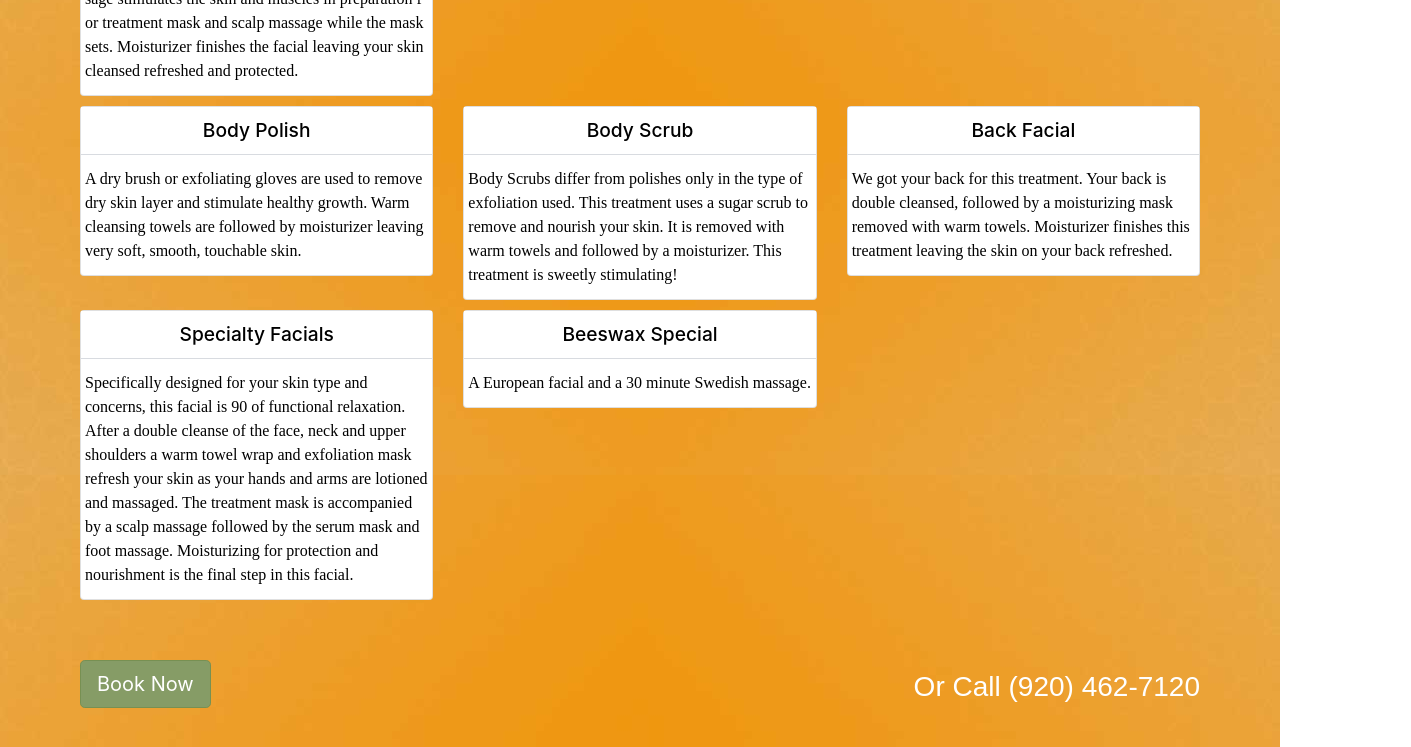
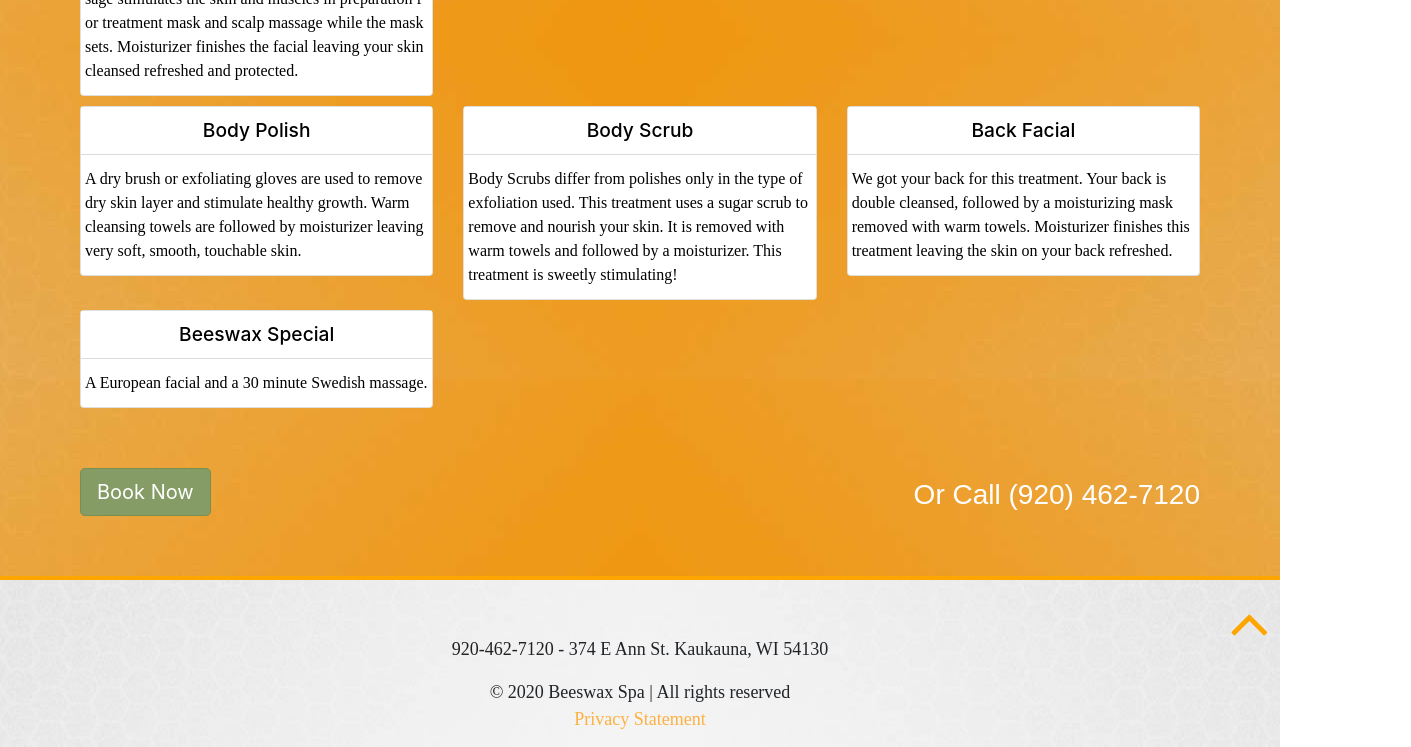
Before and after one commit to gatesw/BeesWaxDaySpa, a React (Create React App) app: page /skin-care in a window 1280 px wide. Shown: the part 1493-2240 px from the top of the page, 1411 px wide, since content can reach past the window. Built offline with nearby package versions, Linux system fonts and the light colour scheme; grey boxes are pictures that could not be loaded.

Commit message:
Remove Specials Remove Special Facial

```diff
--- a/package.json
+++ b/package.json
@@ -13,7 +13,10 @@
     "@types/react-router-dom": "^5.3.3",
     "bootstrap": "^4.5.0",
     "font-awesome": "^4.7.0",
+    "minimist": "^1.2.6",
+    "node-forge": "^1.3.0",
     "node-sass": "^7.0.1",
+    "npm": "^8.7.0",
     "react": "^17.0.2",
     "react-bootstrap": "^1.0.1",
     "react-dom": "^17.0.2",
--- a/src/Content/Special.md
+++ /dev/null
@@ -1,9 +0,0 @@
-Nothing says Beeswax like teamwork!
-
-From our front desk to our licensed staff members, we are here for our most valuable player - YOU.
-If you have had a massage or other service at Beeswax, then you are a part of Team Beeswax.
-
-We believe that each of our Massage Therapists have their own unique talents and specialties.
-Experience them for yourself with $10 off your fourth visit after three visits with different therapists between February 15th 2021 and February 15th 2022.
-
-Just let the front desk know that you would like to participate in Team Beeswax!
--- a/src/Pages/Facials/SkinCare.tsx
+++ b/src/Pages/Facials/SkinCare.tsx
@@ -25,7 +25,7 @@ function SkinCare({ pageData, ...rest }: SkinCareProps) {
         <div className="container-fluid fade-in">
             <ServicesBar serviceBarInfo={pageData.serviceBar} />
             <AboutSkinCare />
-            <Services headerText='Services' showSpecials={true}>
+            <Services headerText='Services' showSpecials={false}>
               <ServicesGroup serviceInfos={pageData.services} />
             </Services>
         </div>
--- a/src/Pages/Massage/Massage.tsx
+++ b/src/Pages/Massage/Massage.tsx
@@ -25,7 +25,7 @@ function Massage({ pageData, ...rest }: MassageProps) {
         <div className="container-fluid fade-in">
             <ServicesBar serviceBarInfo={pageData.serviceBar} />
             <AboutMassage />
-            <Services headerText='Services' showSpecials={true}>
+            <Services headerText='Services' showSpecials={false}>
               <ServicesGroup serviceInfos={pageData.services} />
             </Services>
         </div>
--- a/src/Pages/Waxing/Waxing.tsx
+++ b/src/Pages/Waxing/Waxing.tsx
@@ -26,7 +26,7 @@ function Waxing({ pageData, ...rest }: WaxingProps) {
         <div className="container-fluid fade-in">
             <ServicesBar serviceBarInfo={pageData.serviceBar} />
             <AboutWaxing />
-            <Services headerText='Services' showSpecials={true}>
+            <Services headerText='Services' showSpecials={false}>
               <ServicesGroup serviceInfos={pageData.womensServices} subHeading="Women's Waxing" />
               <ServicesGroup serviceInfos={pageData.mensServices} subHeading="Men's Waxing" />
             </Services>
--- a/src/siteData.json
+++ b/src/siteData.json
@@ -47,7 +47,7 @@
     "specials": {
         "services": [],
         "featured": {
-            "title": "Team Beeswax",
+            "title": "",
             "mdFile": "Special"
         }
     },
@@ -174,11 +174,6 @@
                 "id": "BackFacial",
                 "name": "Back Facial",
                 "description": "We got your back for this treatment. Your back is double cleansed, followed by a moisturizing mask removed with warm towels. Moisturizer finishes this treatment leaving the skin on your back refreshed."
-            },
-            {
-                "id": "SpecialtyFacials",
-                "name": "Specialty Facials",
-                "description": "Specifically designed for your skin type and concerns, this facial is 90 of functional relaxation. After a double cleanse of the face, neck and upper shoulders a warm towel wrap and exfoliation mask refresh your skin as your hands and arms are lotioned and massaged. The treatment mask is accompanied by a scalp massage followed by the serum mask and foot massage. Moisturizing for protection and nourishment is the final step in this facial."
             },
             {
                 "id": "BeeswaxSpecial",
```
Also changed, not shown: 1 other file (tests, documents, lock files or other folders).
